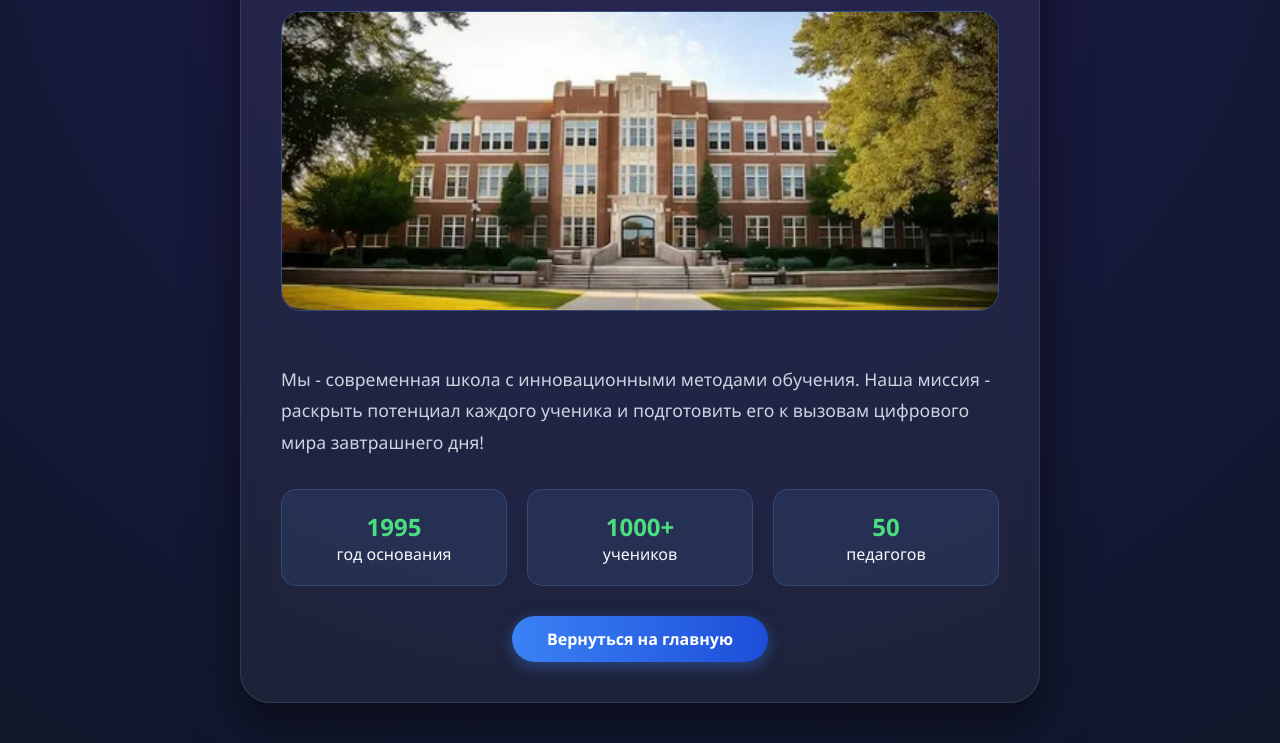
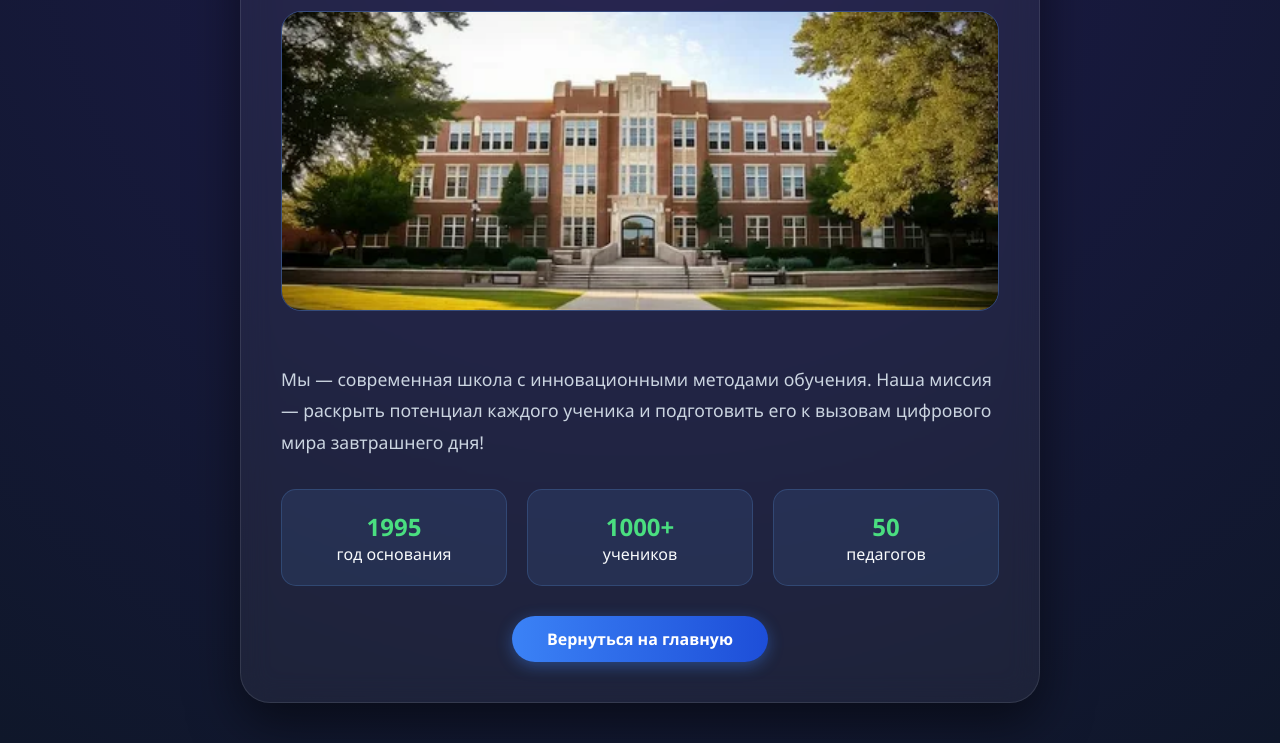
Before and after one commit to Evilina-98/154-5448, a plain HTML site: page about.html in a window 1280 px wide. Shown: the part 158-901 px from the top of the page. Drawn offline with Linux system fonts and the light colour scheme.

Commit message:
Update about.html

```diff
--- a/about.html
+++ b/about.html
@@ -103,7 +103,7 @@
 
         <img src="images/school.png" alt="Школьное здание">
 
-        <p>Мы - современная школа с инновационными методами обучения. Наша миссия - раскрыть потенциал каждого ученика и подготовить его к вызовам цифрового мира завтрашнего дня!</p>
+        <p>Мы — современная школа с инновационными методами обучения. Наша миссия — раскрыть потенциал каждого ученика и подготовить его к вызовам цифрового мира завтрашнего дня!</p>
 
         <div class="info-grid">
             <div class="info-item">
```
